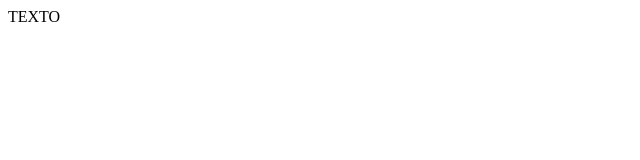
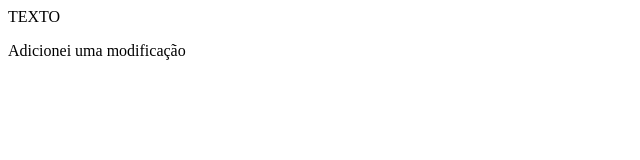
Before and after one commit to Zosin0/oficina-git, a plain HTML site: page index.html in a window 1280 px wide. Shown: the whole page, without its empty margins (0-640 px from the left). Drawn offline with Linux system fonts and the light colour scheme.

Commit message:
mudanca index

```diff
--- a/index.html
+++ b/index.html
@@ -1,5 +1,7 @@
 <html>
 <body>
     <p>TEXTO</p>
+    <p>Adicionei uma modificação</p>
+
 </body>
 </html>
```
